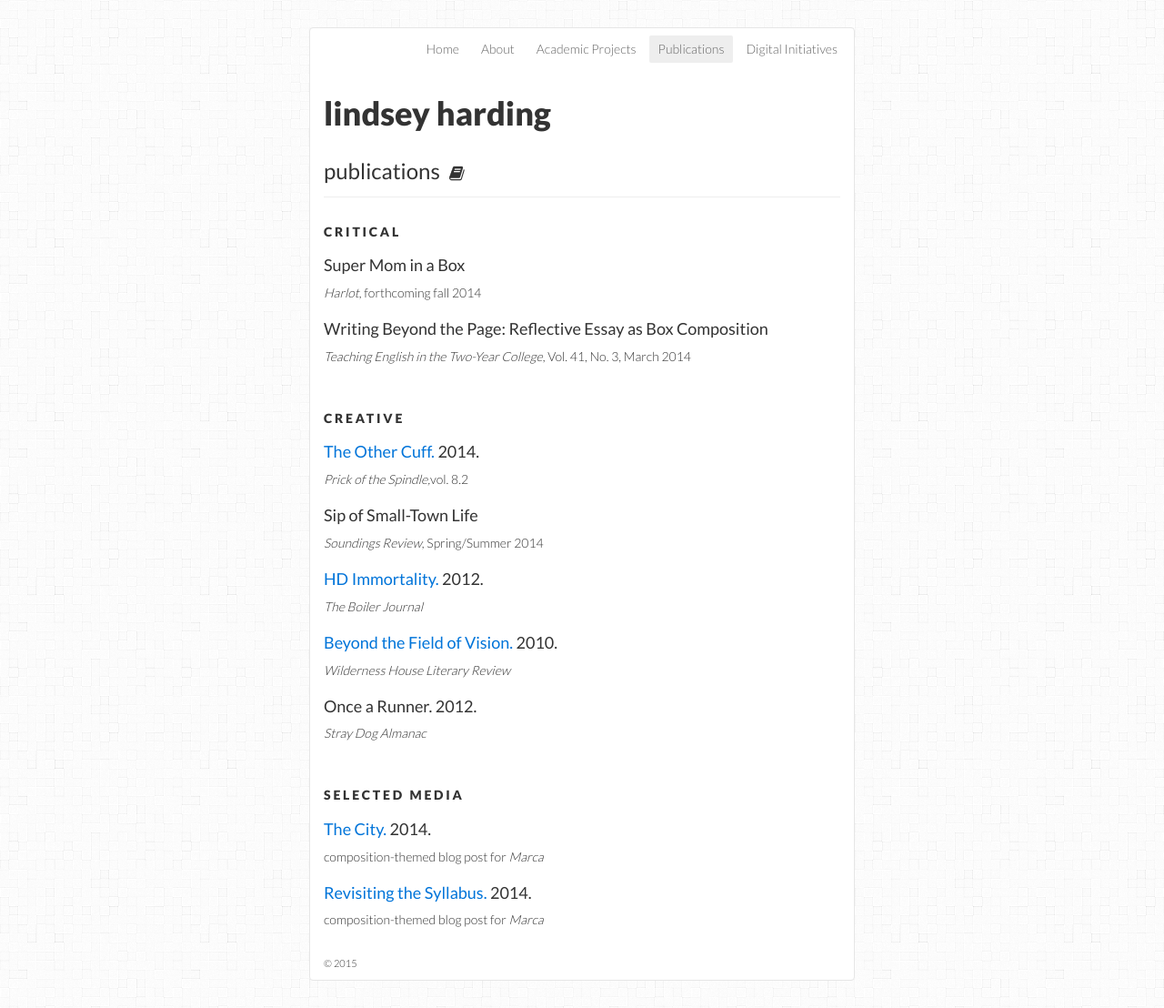
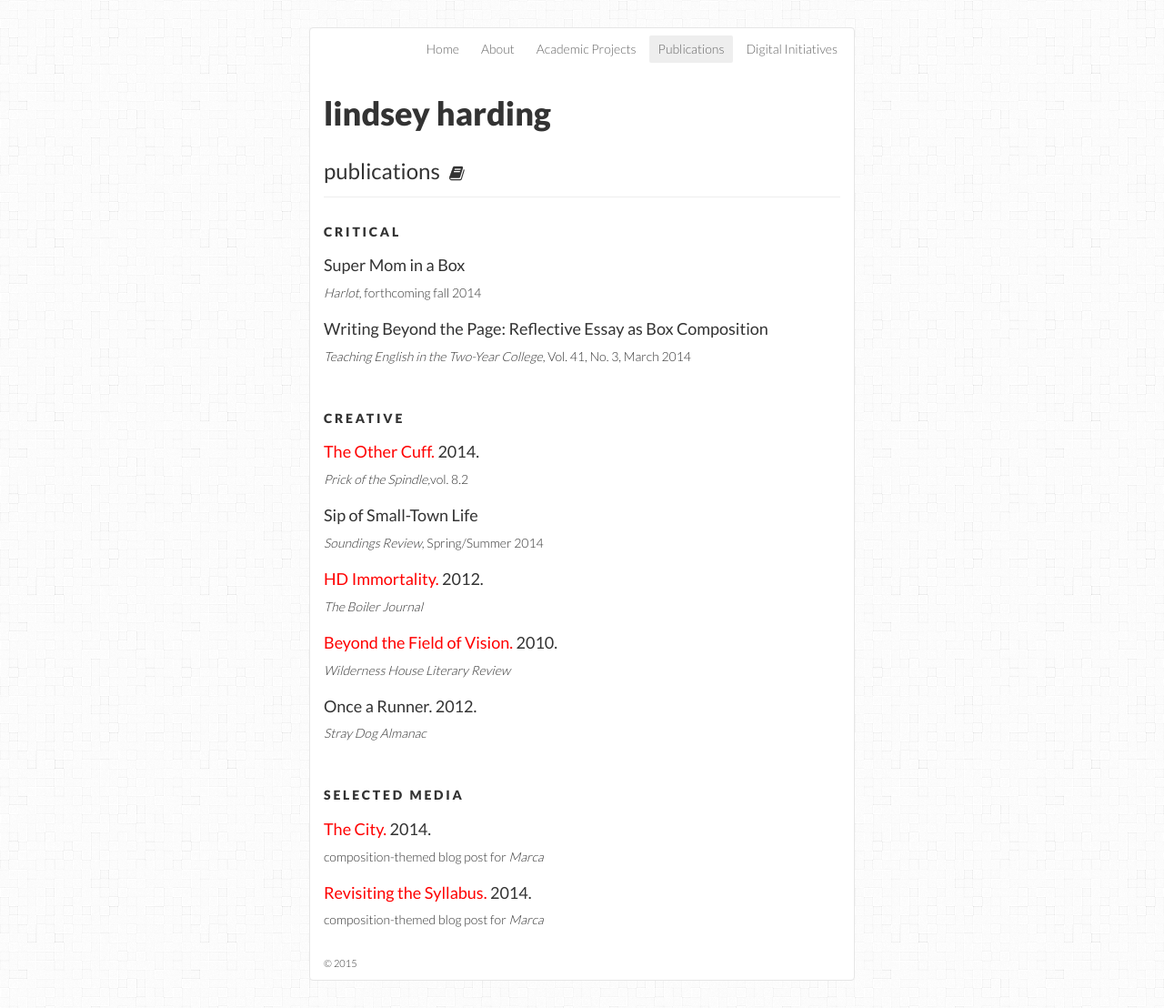
Before and after one commit to linzster/linzster.github.io, a Jekyll site: the page built from pages/publications.html, in a window 1280 px wide. Shown: the whole page at 91% size. Built offline with Jekyll 4.4.1, drawn with Linux system fonts in a browser that asks for light colours; nearby versions of some CDN libraries.

Commit message:
make links red (testing)

```diff
--- a/css/linz.css
+++ b/css/linz.css
@@ -52,7 +52,7 @@ p {
 }
 
 a {
-    color: #0074D9;
+    color: red;
 }
 
 a:hover {
```
